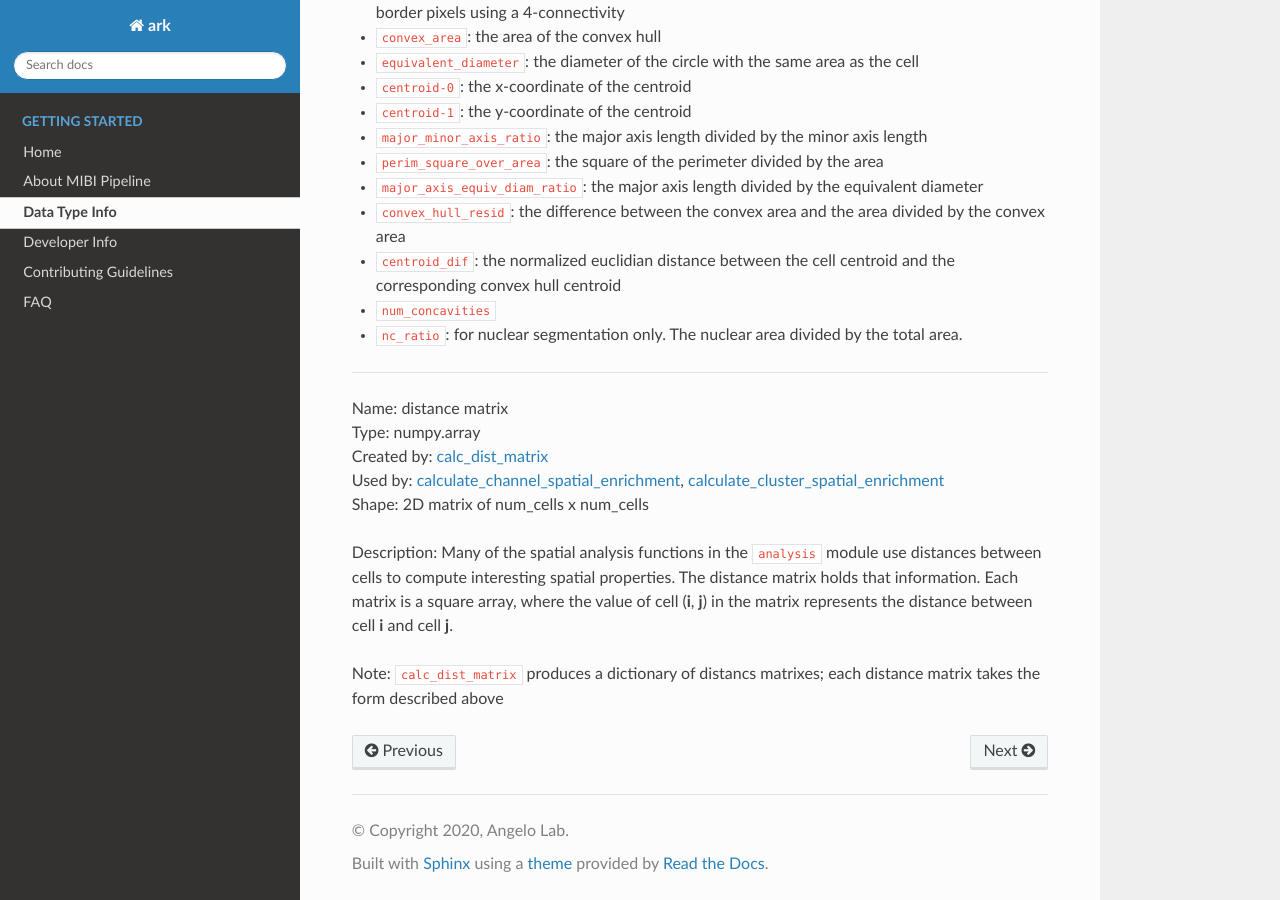
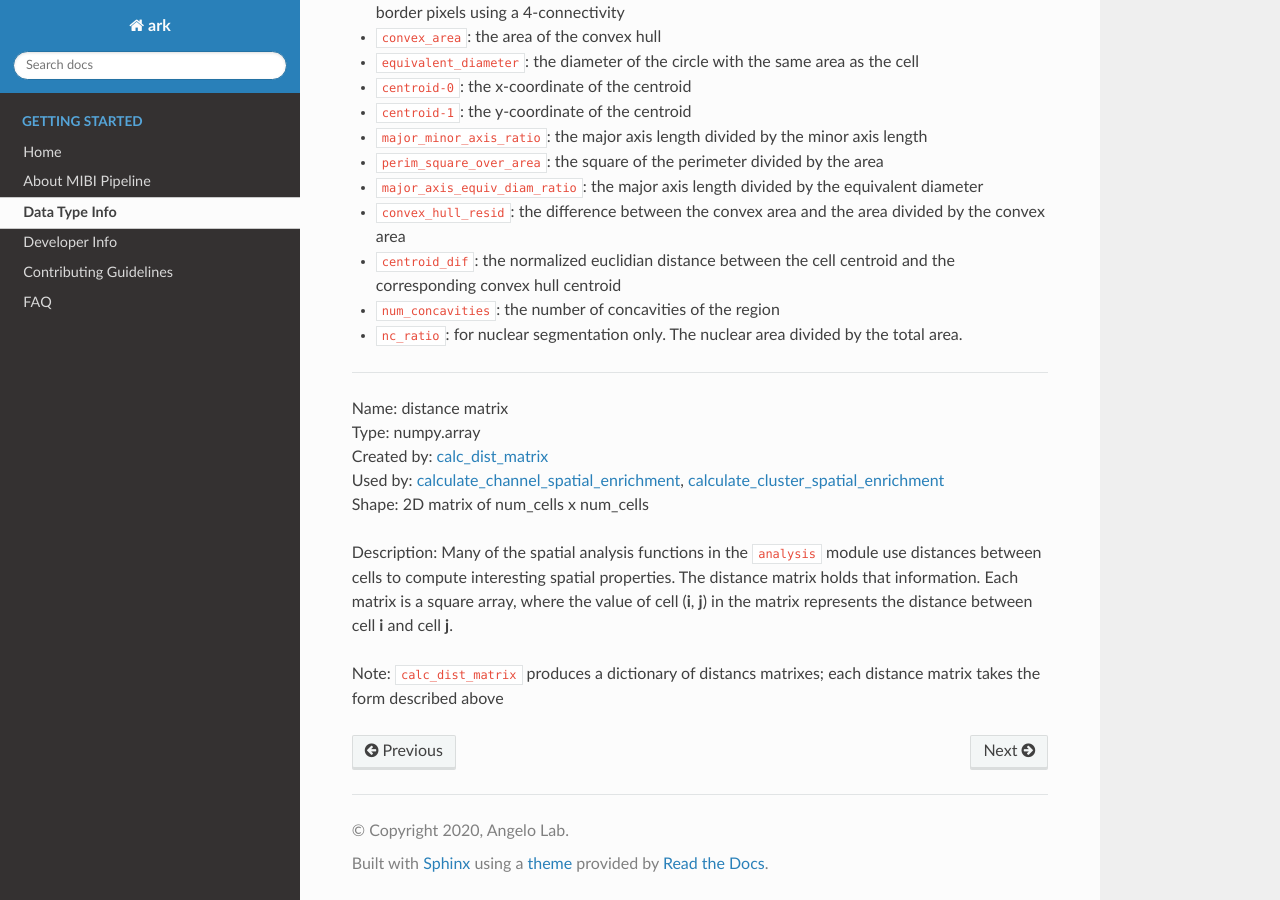
Before and after one commit to angelolab/ark-analysis, a Sphinx documentation site: the page built from docs/_rtd/data_types.md, in a window 1280 px wide and 900 px high, scrolled down 1152 px. Built offline with Sphinx 7.4.7 and the Read the Docs theme 2.0.0, drawn with Linux system fonts in a browser that asks for light colours; pages that are not in the unit, such as notebooks, are missing from menus.

Commit message:
Fill in num_concavities description

```diff
--- a/docs/_rtd/data_types.md
+++ b/docs/_rtd/data_types.md
@@ -40,7 +40,7 @@ For each cell, these are the specific morphology metrics computed:
 * `major_axis_equiv_diam_ratio`: the major axis length divided by the equivalent diameter
 * `convex_hull_resid`: the difference between the convex area and the area divided by the convex area
 * `centroid_dif`: the normalized euclidian distance between the cell centroid and the corresponding convex hull centroid
-* `num_concavities`
+* `num_concavities`: the number of concavities of the region
 * `nc_ratio`: for nuclear segmentation only. The nuclear area divided by the total area.
 
 ---
```
